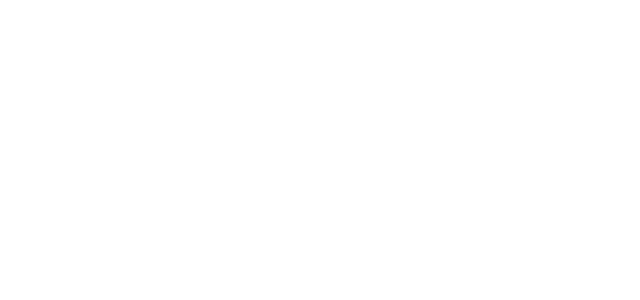
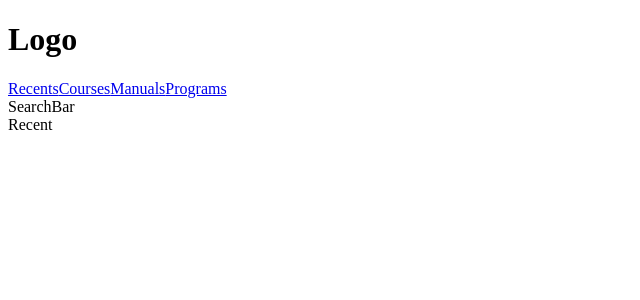
Before and after one commit to jlvFlores/vehicle-diagnostics-library, a React (Vite) app: page / in a window 1280 px wide. Shown: the top 300 px of the page, without its empty margins (0-640 px from the left). Built offline with nearby package versions, Linux system fonts and the light colour scheme.

Commit message:
Add blank components

```diff
--- a/src/App.jsx
+++ b/src/App.jsx
@@ -1,5 +1,37 @@
+import { RouterProvider } from "react-router";
+import { createBrowserRouter } from "react-router-dom";
+import Root from "./components/Root";
+import Recent from "./components/Recent";
+import Courses from "./components/Courses";
+import Manuals from "./components/Manuals";
+import Programs from "./components/Programs";
+
+const router = createBrowserRouter([
+  {
+    element: <Root />,
+    children: [
+      {
+        path: "/",
+        element: <Recent />,
+      },
+      {
+        path: "/courses",
+        element: <Courses />,
+      },
+      {
+        path: "/manuals",
+        element: <Manuals />,
+      },
+      {
+        path: "/programs",
+        element: <Programs />,
+      }
+    ],
+  },
+]);
+
 const App = () => (
-  <div />
+  <RouterProvider router={router} />
 );
 
 export default App;
--- /dev/null
+++ b/src/components/Courses.jsx
@@ -0,0 +1,9 @@
+import React from 'react'
+
+const Courses = () => {
+  return (
+    <div>Courses</div>
+  )
+}
+
+export default Courses
--- /dev/null
+++ b/src/components/Header.jsx
@@ -0,0 +1,18 @@
+import React from 'react'
+import { NavLink } from 'react-router-dom'
+
+const Header = () => {
+  return (
+    <header>
+      <h1 className="logo">Logo</h1>
+      <nav>
+        <NavLink to="/">Recents</NavLink>
+        <NavLink to="/courses">Courses</NavLink>
+        <NavLink to="/manuals">Manuals</NavLink>
+        <NavLink to="/programs">Programs</NavLink>
+      </nav>
+    </header>
+  )
+}
+
+export default Header
--- /dev/null
+++ b/src/components/Manuals.jsx
@@ -0,0 +1,9 @@
+import React from 'react'
+
+const Manuals = () => {
+  return (
+    <div>Manuals</div>
+  )
+}
+
+export default Manuals
--- /dev/null
+++ b/src/components/Programs.jsx
@@ -0,0 +1,9 @@
+import React from 'react'
+
+const Programs = () => {
+  return (
+    <div>Programs</div>
+  )
+}
+
+export default Programs
--- /dev/null
+++ b/src/components/Recent.jsx
@@ -0,0 +1,9 @@
+import React from 'react'
+
+const Recent = () => {
+  return (
+    <div>Recent</div>
+  )
+}
+
+export default Recent
--- /dev/null
+++ b/src/components/Root.jsx
@@ -0,0 +1,16 @@
+import React from 'react'
+import Header from './Header'
+import SearchBar from './SearchBar'
+import { Outlet } from 'react-router'
+
+const Root = ()  => {
+  return (
+    <main>
+      <Header />
+      <SearchBar />
+      <Outlet />
+    </main>
+  )
+}
+
+export default Root
--- /dev/null
+++ b/src/components/SearchBar.jsx
@@ -0,0 +1,9 @@
+import React from 'react'
+
+const SearchBar = () => {
+  return (
+    <div>SearchBar</div>
+  )
+}
+
+export default SearchBar
```
